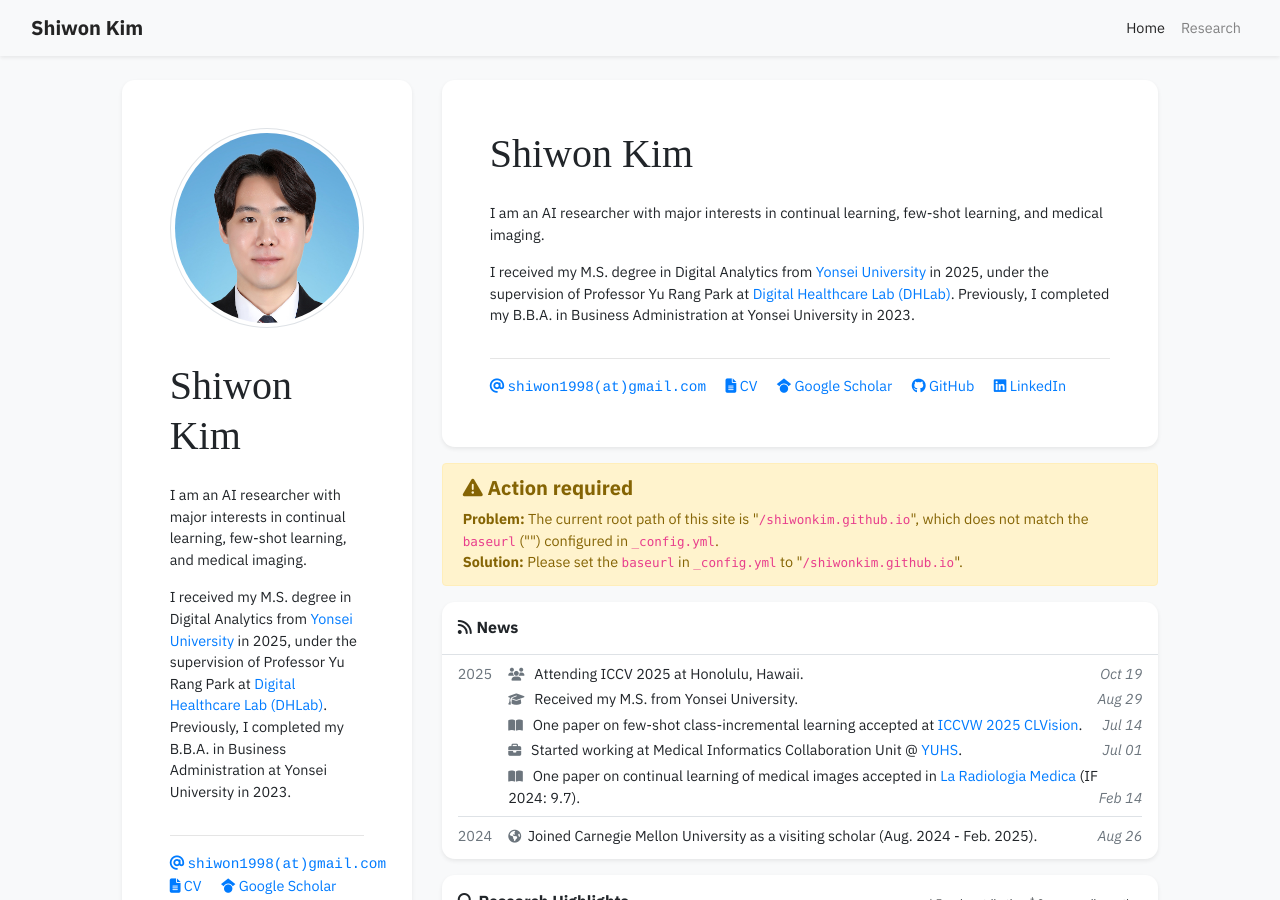
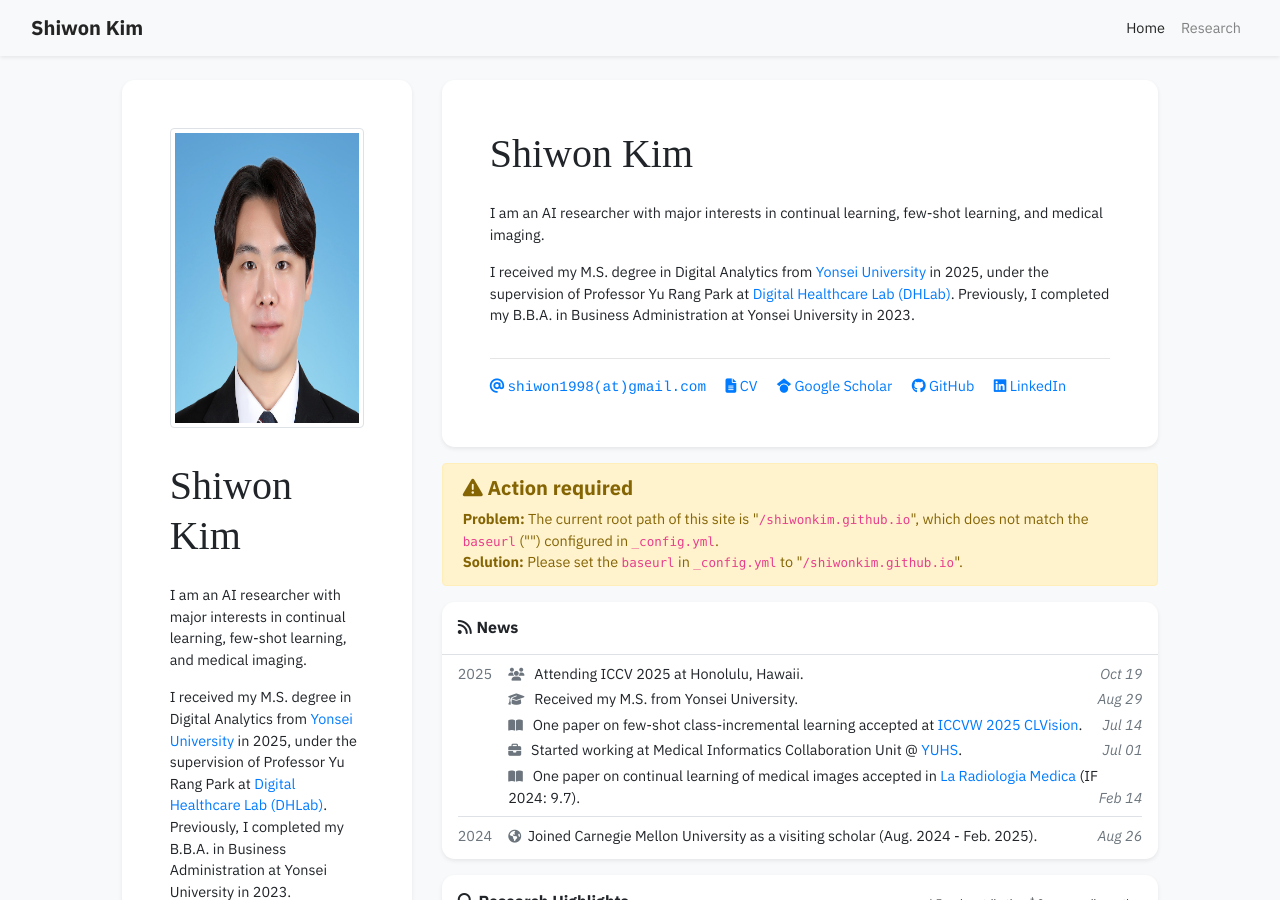
Before and after one commit to shiwonkim/shiwonkim.github.io, a Jekyll site: the page built from index.html, in a window 1280 px wide and 900 px high. Built offline with Jekyll 4.4.1, drawn with Linux system fonts in a browser that asks for light colours; nearby versions of some CDN libraries; some web fonts are replaced; a style sheet for code colours, icons or effects is not loaded.

Commit message:
edit profile

```diff
--- a/_includes/widgets/profile_card.html
+++ b/_includes/widgets/profile_card.html
@@ -10,8 +10,8 @@
                         <div class="text-center mb-4">
                             <img
                                 src="{{ site.data.profile.portrait_url | relative_url }}"
-                                class="figure-img img-fluid img-thumbnail rounded-circle"
-                                style="height: 200px;"
+                                class="figure-img img-fluid img-thumbnail"
+                                style="height: 300px;"
                                 data-toggle="tooltip"
                                 data-placement="top"
                                 title="{{ site.data.profile.portrait_caption }}">
--- a/_layouts/default.html
+++ b/_layouts/default.html
@@ -28,7 +28,11 @@
     </style>
 </head>
 <body class="bg-light" {{ page.body_attr }}>
-    {% include navbar.html %}
+    <div class="row justify-content-center">
+        <div class="col-12 col-lg-10">
+            {% include navbar.html %}
+        </div>
+    </div>
     <div class="{% if page.container_class %}{{ page.container_class }}{% else %}container-fluid{% endif %}">
         {{content}}
     </div>
```
